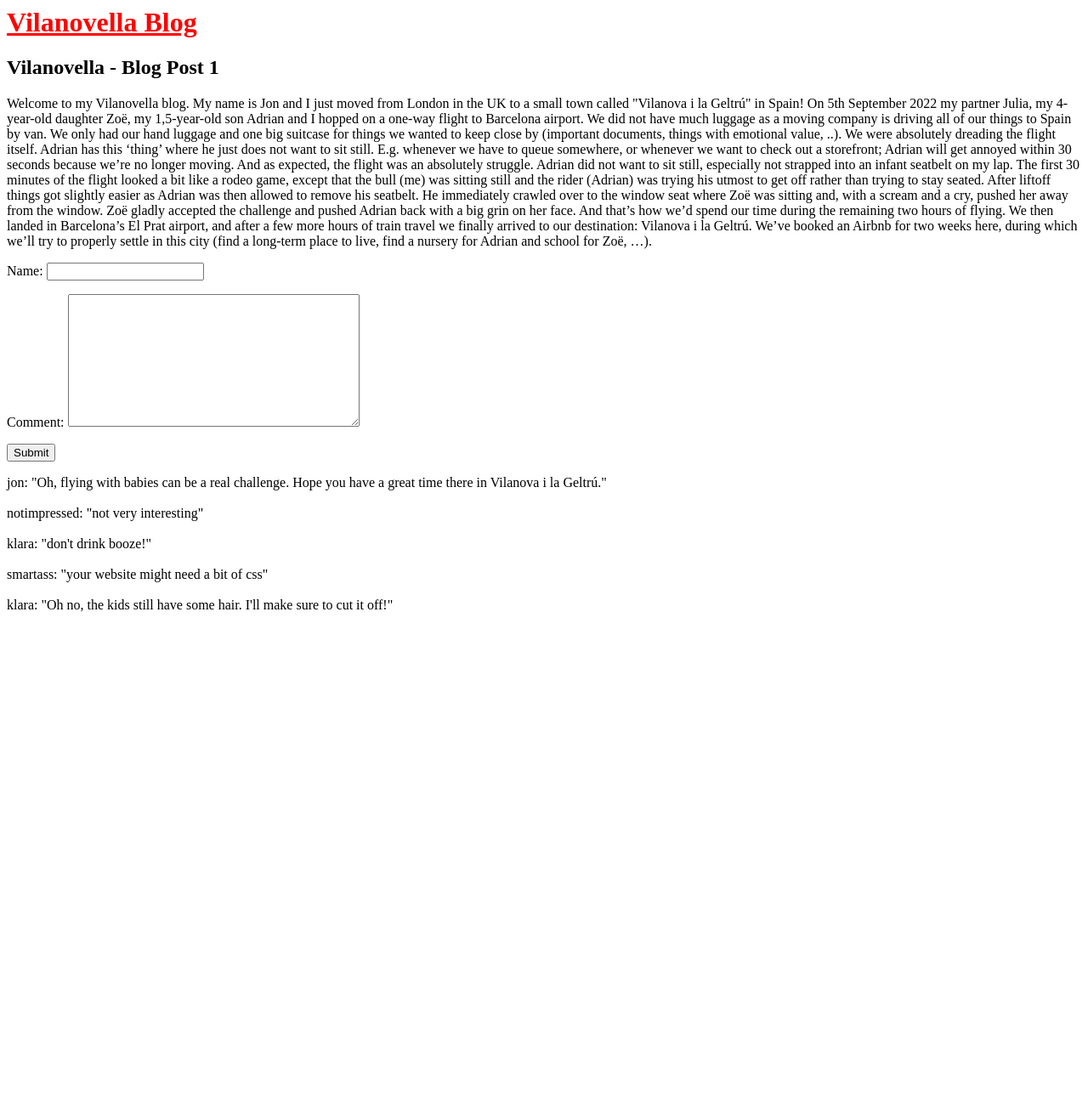
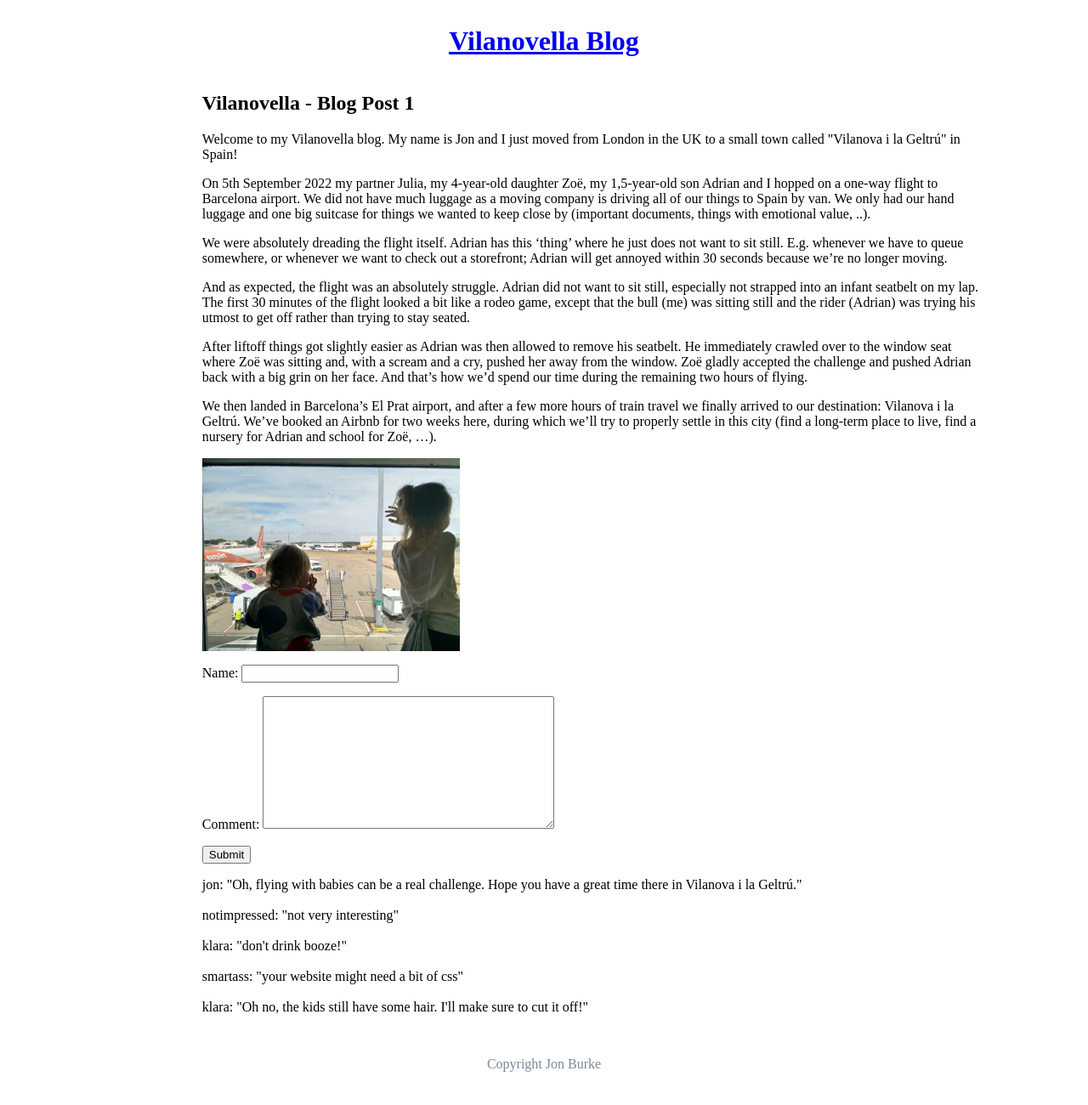
Before and after one commit to tinkerbits/vilanovella-server, a Django app: page /post/1/ in a window 1280 px wide. Shown: the whole page at 85% size. Before the commit the page ends 720 px from the top, so only its background shows below. Run offline with Django 4.2, Linux system fonts and the light colour scheme; data comes from the database, SQL or seed files in the repository; both versions use the stored data as it was after the commit.

Commit message:
add css grid layout

```diff
--- a/blog/models.py
+++ b/blog/models.py
@@ -8,6 +8,15 @@ class Post(models.Model):
     title = models.CharField(max_length=200)
     author = models.ForeignKey('auth.User', on_delete=models.CASCADE)
     body = models.TextField()
+    preheader = models.TextField()
+    post_image_1 = models.ImageField(blank=True, null=True)
+    post_image_2 = models.ImageField(blank=True, null=True)
+    post_image_3 = models.ImageField(blank=True, null=True)
+    post_image_4 = models.ImageField(blank=True, null=True)
+    post_image_5 = models.ImageField(blank=True, null=True)
+    post_image_6 = models.ImageField(blank=True, null=True)
+    post_image_7 = models.ImageField(blank=True, null=True)
+
 
     def __str__(self):
         return self.title
--- a/static/css/base.css
+++ b/static/css/base.css
@@ -1,3 +1,24 @@
-header h1 a {
-    color: red;
+
+body {
+    display: grid;
+    grid-template-columns: 2fr 8fr 1fr;
+    grid-template-rows: 10% 1fr 10%;
+    min-height: 100vh;
 }
+
+header {
+    grid-column: span 3;
+    margin: auto;
+}
+
+.post-area {
+    grid-column: span 1;
+    grid-column-start: 2;
+    grid-row-start: 2;
+}
+
+footer {
+    grid-column: span 3;
+    margin: auto;
+    color: lightslategrey
+}
--- a/templates/base.html
+++ b/templates/base.html
@@ -13,9 +13,12 @@
                 <a href="{% url 'home' %}">Vilanovella Blog</a>
             </h1>
         </header>
-        <div>
+        <div class="post-area">
             {% block content %}
             {% endblock content %}
         </div>
+        <footer>
+            Copyright Jon Burke
+        </footer>
     </body>
 </html>
--- a/templates/home.html
+++ b/templates/home.html
@@ -8,7 +8,7 @@
                 <a href="{% url 'post_detail' post.id %}">{{ post.title }}</a>
             </h2>
             <p>
-                {{ post.body }}
+                {{ post.preheader }} <a href="{% url 'post_detail' post.id %}"><i>read more</i>.</a>
             </p>
         </div>
     {% endfor %}
--- a/templates/post_detail.html
+++ b/templates/post_detail.html
@@ -5,7 +5,9 @@
 <div class="post-entry">
 
     <h2>{{ post.title }}</h2>
-    <p>{{ post.body }}</p>
+    <p>{{ post.body | linebreaks }}</p>
+    <img src="{{ post.post_image_1.url }}" alt="post_image_1" style="max-width: 33%;">
+
 
 </div>
 
--- a/vilanovella_project/settings.py
+++ b/vilanovella_project/settings.py
@@ -126,3 +126,7 @@ DEFAULT_AUTO_FIELD = 'django.db.models.BigAutoField'
 
 
 STATICFILES_DIRS = [os.path.join(BASE_DIR, 'static')]
+
+MEDIA_ROOT = os.path.join(BASE_DIR, 'media') #for serving images in blog posts
+
+MEDIA_URL = '/media/' #for serving images in blog posts
--- a/vilanovella_project/urls.py
+++ b/vilanovella_project/urls.py
@@ -15,8 +15,10 @@ Including another URLconf
 """
 from django.contrib import admin
 from django.urls import path, include
+from django.conf import settings
+from django.conf.urls.static import static
 
 urlpatterns = [
     path('admin/', admin.site.urls),
     path('', include('blog.urls')),
-]
+] + static(settings.MEDIA_URL, document_root=settings.MEDIA_ROOT)
```
Also changed, not shown: blog/migrations/0003_post_post_image_1_post_post_image_2_and_more.py (added), blog/migrations/0004_post_preheader.py (added), db.sqlite3, media/adrian_zoe_luton_airport.jpg (added), 2 other files.
